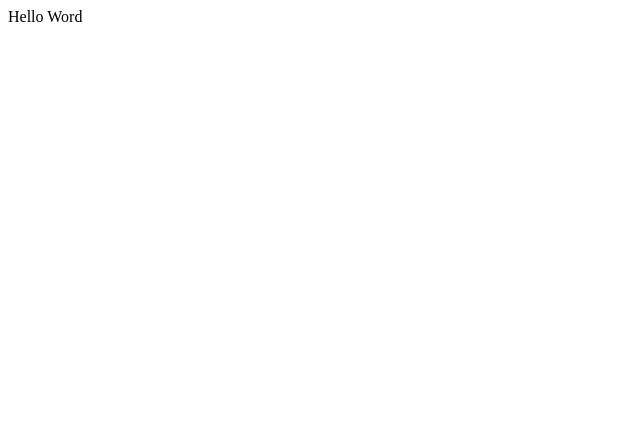
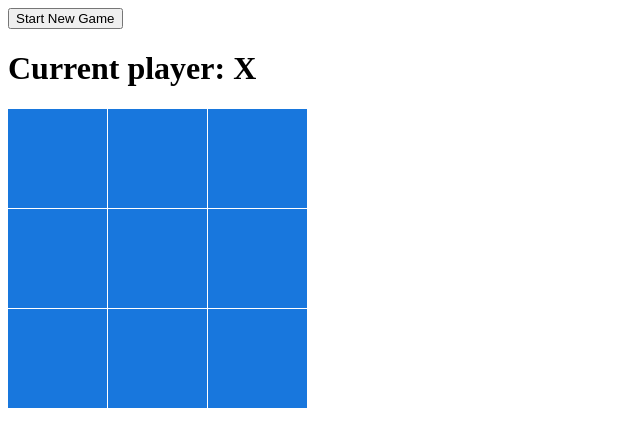
Before and after one commit to diegoscastanho/tictacangular, an Angular app: page / in a window 1280 px wide. Shown: the top 446 px of the page, without its empty margins (0-640 px from the left). Built offline with nearby package versions, Linux system fonts and the light colour scheme.

Commit message:
feat: add components square and board

```diff
--- a/src/app/app.component.html
+++ b/src/app/app.component.html
@@ -1,2 +1,2 @@
-Hello Word
+<app-board-component></app-board-component>
 <router-outlet></router-outlet>
--- a/src/app/app.module.ts
+++ b/src/app/app.module.ts
@@ -3,10 +3,14 @@ import { BrowserModule } from '@angular/platform-browser';
 
 import { AppRoutingModule } from './app-routing.module';
 import { AppComponent } from './app.component';
+import { SquareComponent } from './square/square.component';
+import { BoardComponentComponent } from './board-component/board-component.component';
 
 @NgModule({
   declarations: [
-    AppComponent
+    AppComponent,
+    SquareComponent,
+    BoardComponentComponent
   ],
   imports: [
     BrowserModule,
--- /dev/null
+++ b/src/app/board-component/board-component.component.html
@@ -0,0 +1,16 @@
+<button (click)="newGame()">Start New Game</button>
+<h1>Current player: {{player}} </h1>
+
+<main>
+    <app-square
+        *ngFor="let val of squares; let i = index"
+        [value]="val"
+        (click)="makeMove(i)"
+    >
+
+    </app-square>
+</main>
+
+<h2 *ngIf="winner">
+    Player {{winner}} won the game!
+</h2>
--- /dev/null
+++ b/src/app/board-component/board-component.component.scss
@@ -0,0 +1,18 @@
+body {
+    margin: 0;
+    padding: 0;
+    display: flex;
+    justify-content: center;
+    align-items: center;
+    height: 100vh;
+}
+
+main{
+    display: grid;
+    grid-template-columns: 100px 100px 100px;
+    grid-gap: 0px;
+}
+
+app-square{
+    height: 100px;
+}
--- /dev/null
+++ b/src/app/board-component/board-component.component.ts
@@ -0,0 +1,66 @@
+import { Component } from '@angular/core';
+
+@Component({
+  selector: 'app-board-component',
+  templateUrl: './board-component.component.html',
+  styleUrls: ['./board-component.component.scss']
+})
+export class BoardComponentComponent {
+  squares: any[];
+  xIsNext: boolean;
+  winner: string|null;
+
+  constructor(){
+    this.squares = []
+    this.xIsNext = true
+    this.winner = null;
+  }
+
+  ngOnInit(){
+    this.newGame();
+  }
+
+  newGame(){
+    this.squares = Array(9).fill(null);
+    this.winner = null;
+    let randomNumber = Math.random();
+    let randomBoolean = randomNumber >= 0.5;
+    this.xIsNext =  randomBoolean;
+  }
+
+  get player(){
+    return this.xIsNext ? 'X' : 'O'
+  }
+
+  makeMove(idx: number){
+    if(!this.squares[idx]){
+      this.squares.splice(idx, 1, this.player);
+      this.xIsNext = !this.xIsNext;
+    }
+    this.winner = this.calculateWinner();
+  }
+
+  calculateWinner() {
+    const lines = [
+      [0, 1, 2],
+      [3, 4, 5],
+      [6, 7, 8],
+      [0, 3, 6],
+      [1, 4, 7],
+      [2, 5, 8],
+      [0, 4, 8],
+      [2, 4, 6]
+    ];
+    for (let i = 0; i < lines.length; i++) {
+      const [a, b, c] = lines[i];
+      if (
+        this.squares[a] &&
+        this.squares[a] === this.squares[b] &&
+        this.squares[a] === this.squares[c]
+      ) {
+        return this.squares[a];
+      }
+    }
+    return null;
+  }
+}
--- /dev/null
+++ b/src/app/square/square.component.html
@@ -0,0 +1 @@
+<button>{{value}}</button>
--- /dev/null
+++ b/src/app/square/square.component.scss
@@ -0,0 +1,9 @@
+button{
+    background-color: #1877dd;
+    color: white;
+    border: none;
+    cursor: pointer;
+    width: 99px;
+    height: 99px;
+    font-size: 75px;
+}
--- a/tsconfig.app.json
+++ b/tsconfig.app.json
@@ -3,7 +3,8 @@
   "extends": "./tsconfig.json",
   "compilerOptions": {
     "outDir": "./out-tsc/app",
-    "types": []
+    "types": [],
+    "strictPropertyInitialization": false
   },
   "files": [
     "src/main.ts"
```
Also changed, not shown: src/app/square/square.component.ts (added, +10 -0 lines), 2 other files (tests, documents, lock files or other folders).
